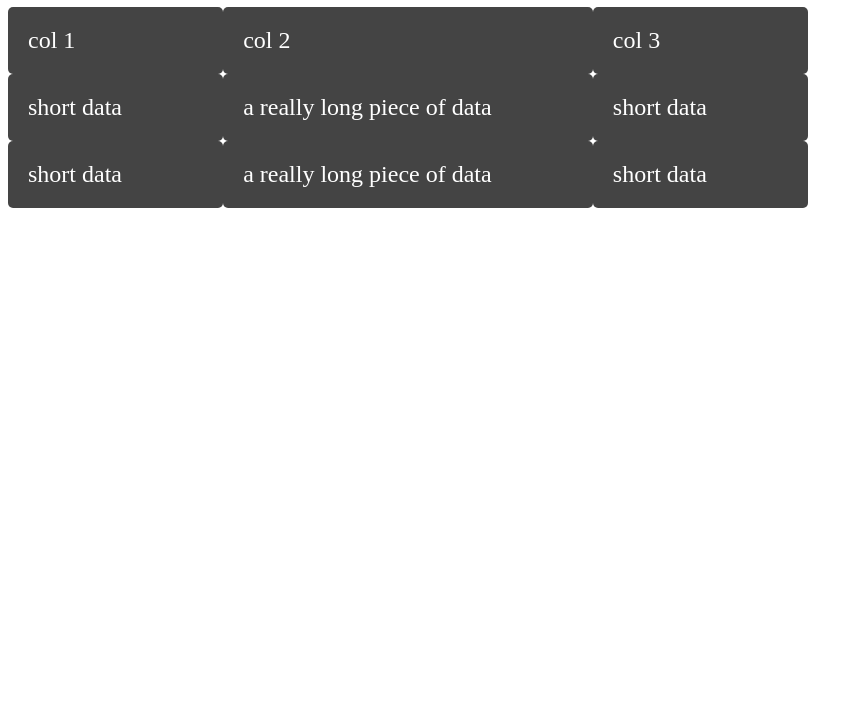
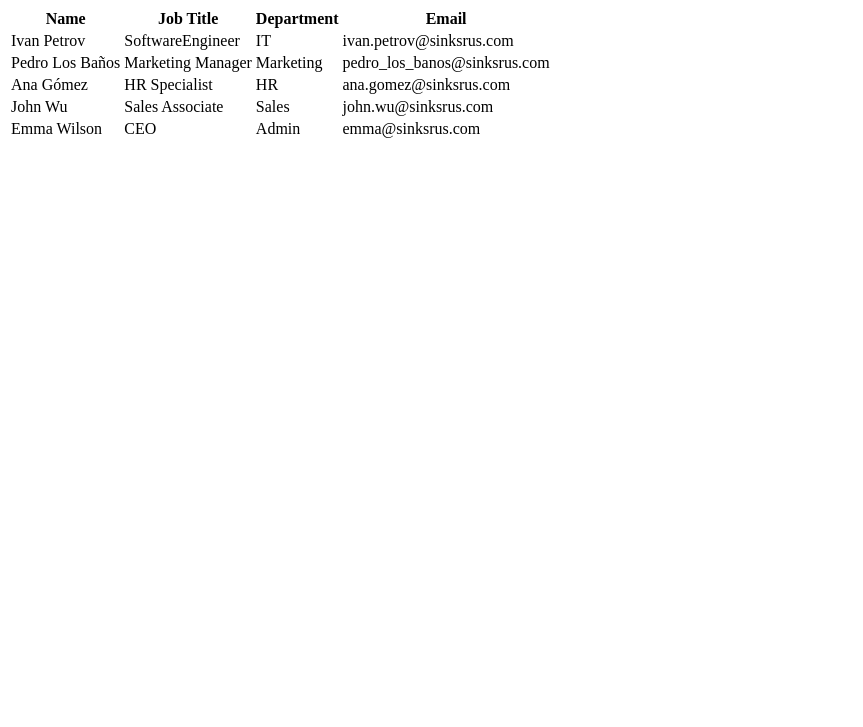
Before and after one commit to Chrarlie1/sinkssys, a plain HTML site: page employee_list.html in a window 1280 px wide. Shown: the part 73-800 px from the top of the page, without its empty margins (0-863 px from the left). Drawn offline with Linux system fonts and the light colour scheme.

Commit message:
Added basic html table and tailwind

```diff
--- a/employee_list.css
+++ b/employee_list.css
@@ -1,18 +1,3 @@
-.wrapper {
-  display: grid;
-  grid-template-columns: repeat(3, auto);
-  background-color: #fff;
-  color: #444;
-  max-width:  800px;
-}
-
-.box {
-  background-color: #444;
-  color: #fff;
-  border-radius: 5px;
-  padding: 20px;
-  font-size: 150%;
-}
-.row {
-  display: contents;
-}
+@tailwind base;
+@tailwind components;
+@tailwind utilities;
--- a/employee_list.html
+++ b/employee_list.html
@@ -6,25 +6,49 @@
 </title>
 </head>
 <body>
-<h1> This is  an HTML Page </h1>
+<h1> Welcome to the employee page </h1>
+<table class="table-fixed">
+  <thead>
+    <tr>
+      <th>Name</th>
+      <th>Job Title	</th>
+      <th>Department</th>
+      <th>Email</th>
+    </tr>
+  </thead>
+  <tbody>
+    <tr>
+      <td>Ivan Petrov</td>
+      <td>SoftwareEngineer</td>
+      <td>IT</td>
+      <td>ivan.petrov@sinksrus.com</td>
+    </tr>
+    <tr>
+      <td>Pedro Los Baños</td>
+      <td>Marketing Manager</td>
+      <td>Marketing</td>
+      <td>pedro_los_banos@sinksrus.com</td>
+    </tr>
+    <tr>
+      <td>Ana Gómez	</td>
+      <td>HR Specialist</td>
+      <td>HR</td>
+      <td>ana.gomez@sinksrus.com</td>
+    </tr>
+    <tr>
+      <td>John Wu</td>
+      <td>Sales Associate</td>
+      <td>Sales</td>
+      <td>john.wu@sinksrus.com</td>
+    </tr>
+    <tr>
+      <td>Emma Wilson</td>
+      <td>CEO	</td>
+      <td>Admin</td>
+      <td>emma@sinksrus.com</td>
+    </tr>
+  </tbody>
+</table>
+
 </body>
-<div class="wrapper">
-  <div class="box a">col 1</div>
-  <div class="box b">col 2</div>
-  <div class="box c">col 3</div>
-
-  <!-- Table Row -->
-  <div class="row">
-    <div class="box d">short data</div>
-    <div class="box e">a really long piece of data</div>
-    <div class="box f">short data</div>
-  </div>
-
-  <!-- Table Row -->
-  <div class="row">
-    <div class="box d">short data</div>
-    <div class="box e">a really long piece of data</div>
-    <div class="box f">short data</div>
-  </div>
-</div>
 </html>
```
Also changed, not shown: tailwind.config.js (added, +9 -0 lines).
